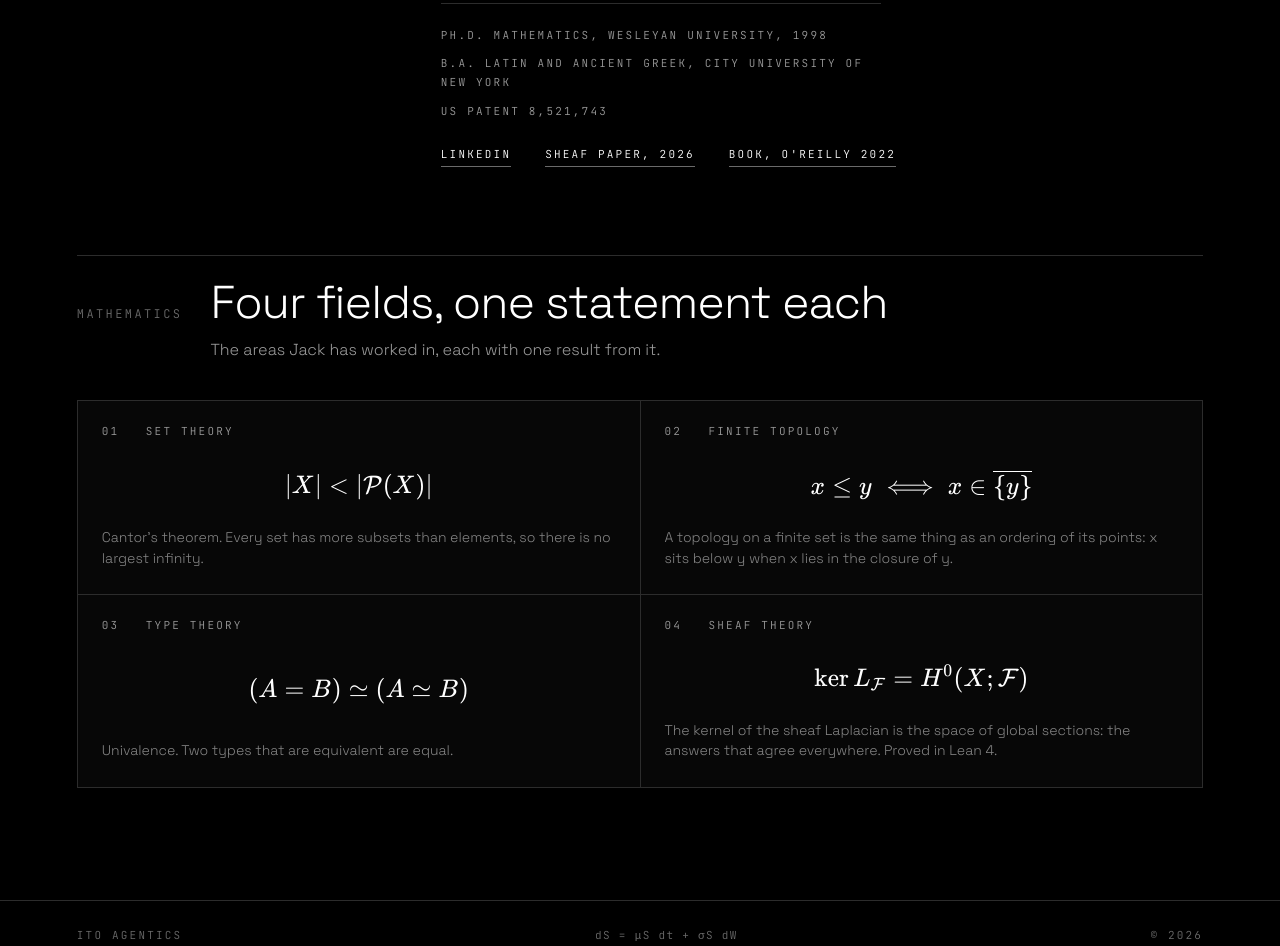
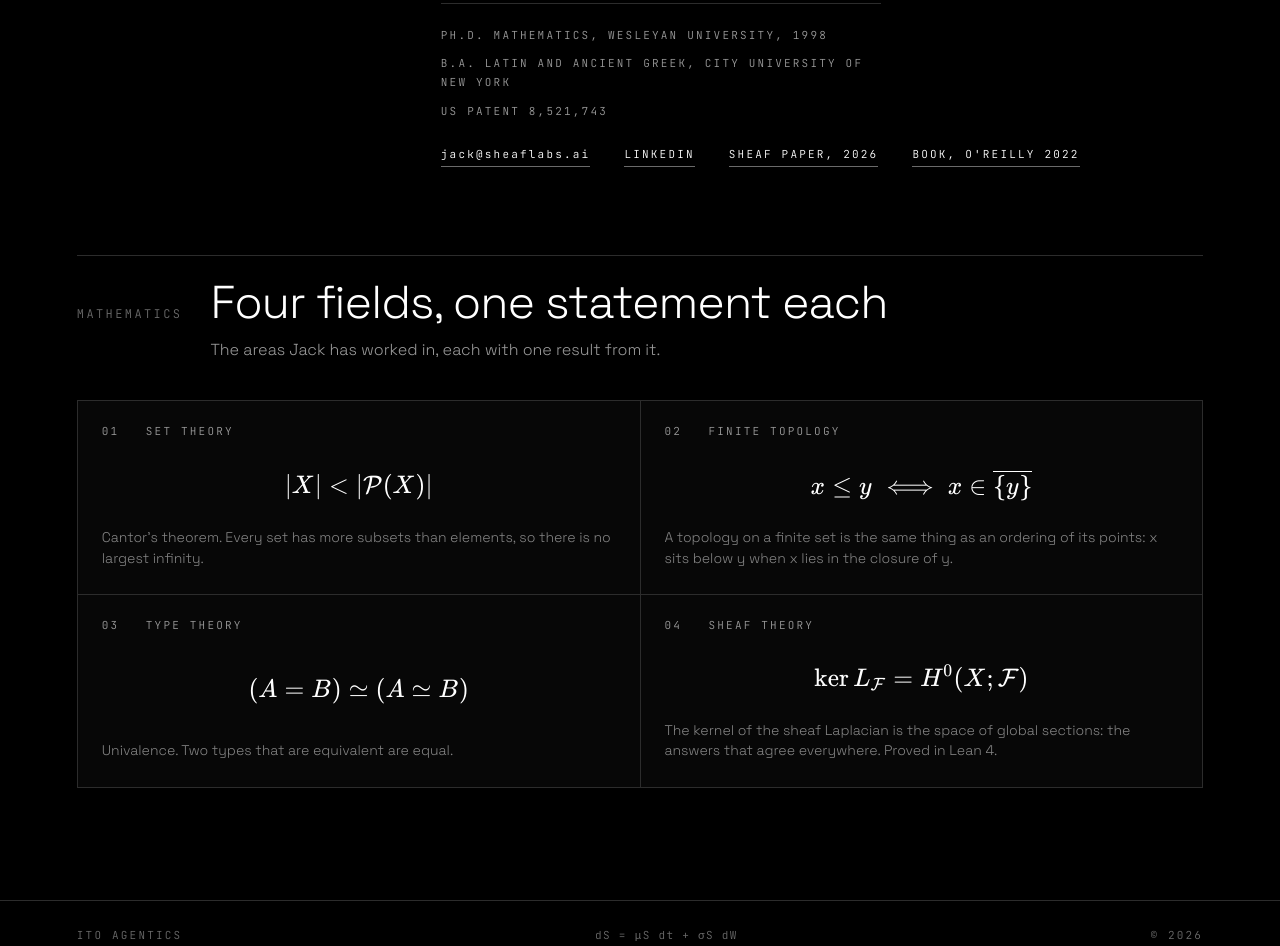
Before and after one commit to jackmitchelwidman/itoagentics-site, a plain HTML site: page founder.html in a window 1280 px wide. Shown: the part 888-1834 px from the top of the page. Drawn offline with nearby package versions, Linux system fonts and the light colour scheme.

Commit message:
Add contact email to founder page
Co-Authored-By: Claude Fable 5.2 <noreply@anthropic.com>

```diff
--- a/founder.html
+++ b/founder.html
@@ -202,6 +202,7 @@
       </ul>
 
       <div class="links mono">
+        <a href="mailto:jack@sheaflabs.ai" style="text-transform:none">jack@sheaflabs.ai</a>
         <a href="https://www.linkedin.com/in/jackwidman" rel="noopener">LinkedIn</a>
         <a href="https://doi.org/10.5281/zenodo.20945474" rel="noopener">Sheaf paper, 2026</a>
         <a href="https://www.oreilly.com/library/view/learning-functional-programming/9781098111748/" rel="noopener">Book, O'Reilly 2022</a>
```
